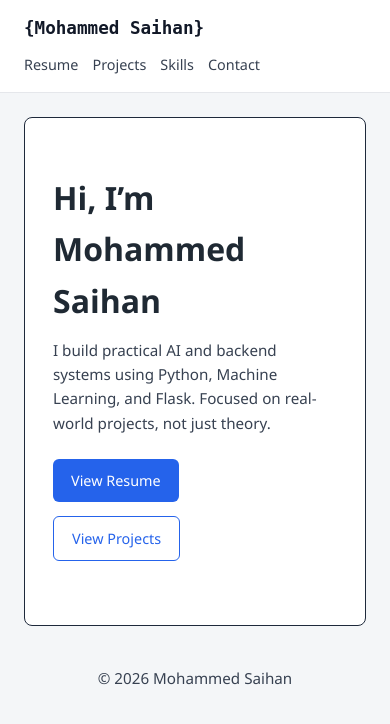
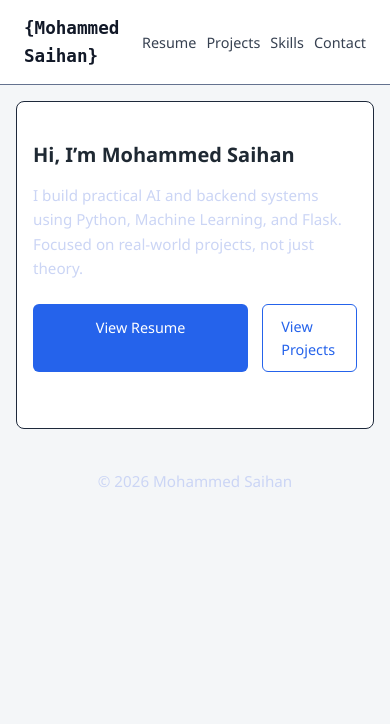
Before and after one commit to MohammedSaihan/resume-mohammedsaihan, a Flask app: page / in a window 390 px wide. Shown: the top 724 px of the page. Run offline with Flask 3, Linux system fonts and the light colour scheme.

Commit message:
made the site mobile responsive

```diff
--- a/static/style.css
+++ b/static/style.css
@@ -9,7 +9,8 @@
 body {
     margin: 0;
     font-family: "Inter", "Segoe UI", Arial, sans-serif;
-    background-color: #0f172a; /* dark slate */
+    background-color: #0f172a;
+    /* dark slate */
     color: #e5e7eb;
     line-height: 1.7;
 }
@@ -21,7 +22,8 @@ body {
 .container {
     max-width: 900px;
     margin: 40px auto;
-    background-color: #020617; /* near-black */
+    background-color: #020617;
+    /* near-black */
     padding: 40px 44px;
     border-radius: 6px;
     border: 1px solid #1e293b;
@@ -35,7 +37,8 @@ body {
 .logo {
     font-family: "JetBrains Mono", monospace;
     font-size: 0.95rem;
-    color: #38bdf8; /* cyan accent */
+    color: #38bdf8;
+    /* cyan accent */
     text-decoration: none;
 }
 
@@ -182,6 +185,7 @@ footer {
         color: inherit;
     }
 }
+
 /* ----------------------
    DOWNLOAD BUTTON
 ----------------------- */
@@ -197,7 +201,8 @@ footer {
     font-size: 0.9rem;
     font-weight: 500;
     color: #ffffff;
-    background-color: #2563eb; /* professional blue */
+    background-color: #2563eb;
+    /* professional blue */
     border-radius: 6px;
     text-decoration: none;
     transition: background-color 0.2s ease, transform 0.15s ease;
@@ -222,6 +227,7 @@ footer {
         display: none;
     }
 }
+
 /* ==========================
    RESET & GLOBAL
 ========================== */
@@ -385,107 +391,116 @@ footer {
     margin: 40px 0;
 }
 
-/* ==========================
-   RESPONSIVE
-========================== */
+/* =========================
+   RESPONSIVE DESIGN
+========================= */
 
 @media (max-width: 768px) {
+
+    body {
+        font-size: 15px;
+    }
+
+    .container {
+        margin: 16px;
+        padding: 24px 20px;
+    }
+
+    /* NAVBAR */
+    .navbar {
+        background-color: #ffffff;
+        border-bottom: 1px solid #64728f;
+    }
+
     .nav-container {
-        flex-direction: column;
-        align-items: flex-start;
+        max-width: 1100px;
+        margin: 0 auto;
+        padding: 14px 24px;
+        display: flex;
+        justify-content: space-between;
+        align-items: center;
+    }
+
+    .logo {
+        font-size: 1.1rem;
+        font-weight: 600;
+        color: #111827;
+        text-decoration: none;
+    }
+
+    .nav-links {
+        list-style: none;
+        display: flex;
+        gap: 202px;
+        margin: 0;
+        padding: 0;
+    }
+
+    .nav-links a {
+        text-decoration: none;
+        font-size: 0.9rem;
+        color: #374151;
+    }
+
+    .nav-links a:hover {
+        color: #2563eb;
+    }
+
+    /* PROJECTS */
+    .project {
+        padding: 14px;
+    }
+
+    .architecture {
+        font-size: 0.7rem;
+    }
+
+    /* SKILLS */
+    .skills {
+        display: flex;
+        flex-wrap: wrap;
+        gap: 8px;
+    }
+
+    .skills li {
+        font-size: 0.7rem;
+        padding: 5px 8px;
+    }
+
+    /* BUTTONS */
+    .download-btn {
+        width: 100%;
+        text-align: center;
+        padding: 12px;
+    }
+
+    /* CONTACT */
+    .contact-list p {
+        font-size: 0.8rem;
+        word-break: break-word;
+    }
+
+    footer {
+        font-size: 0.65rem;
+    }
+}
+
+
+@media (max-width: 480px) {
+
+    .container {
+        padding: 20px 16px;
+    }
+
+    h1 {
+        font-size: 1.25rem;
+    }
+
+    .nav-links {
         gap: 10px;
     }
 
-    .nav-links {
-        gap: 14px;
-    }
-
-    .container {
-        margin: 24px;
-        padding: 28px;
-    }
-
-    .cta {
-        flex-direction: column;
-        align-items: flex-start;
+    .mono {
+        font-size: 0.7rem;
     }
 }
-
-/* ==========================
-   PRINT / PDF
-========================== */
-
-@media print {
-    body {
-        background: none;
-    }
-
-    .navbar,
-    footer,
-    .cta {
-        display: none;
-    }
-
-    .container {
-        margin: 0;
-        padding: 0;
-        border-radius: 0;
-    }
-}
-/* ----------------------
-   PROJECT EXTRAS
------------------------ */
-
-.architecture {
-    font-size: 0.85rem;
-    color: #374151;
-    background-color: #f8fafc;
-    padding: 8px 12px;
-    border-left: 3px solid #2563eb;
-    margin: 10px 0;
-}
-
-.project-links {
-    margin-top: 8px;
-    font-size: 0.85rem;
-}
-
-.project-links a {
-    color: #2563eb;
-    text-decoration: none;
-}
-
-.project-links a:hover {
-    text-decoration: underline;
-}
-h3 {
-    font-size: 1rem;
-    margin-bottom: 10px;
-    color: #111827;
-}
-p {
-    font-size: 0.95rem;
-    color: #374151;
-    margin-bottom: 6px;
-}
-/* ----------------------
-   CONTACT PAGE
------------------------ */
-
-.contact-list p {
-    margin: 12px 0;
-    font-size: 0.95rem;
-}
-
-.contact-list a {
-    color: #2563eb;
-    text-decoration: none;
-}
-
-.contact-list a:hover {
-    text-decoration: underline;
-}
-.contact-list .label {
-    font-weight: 600;
-    color: #111827;
-}
```
Also changed, not shown: templates/base.html (line endings or trailing spaces).
